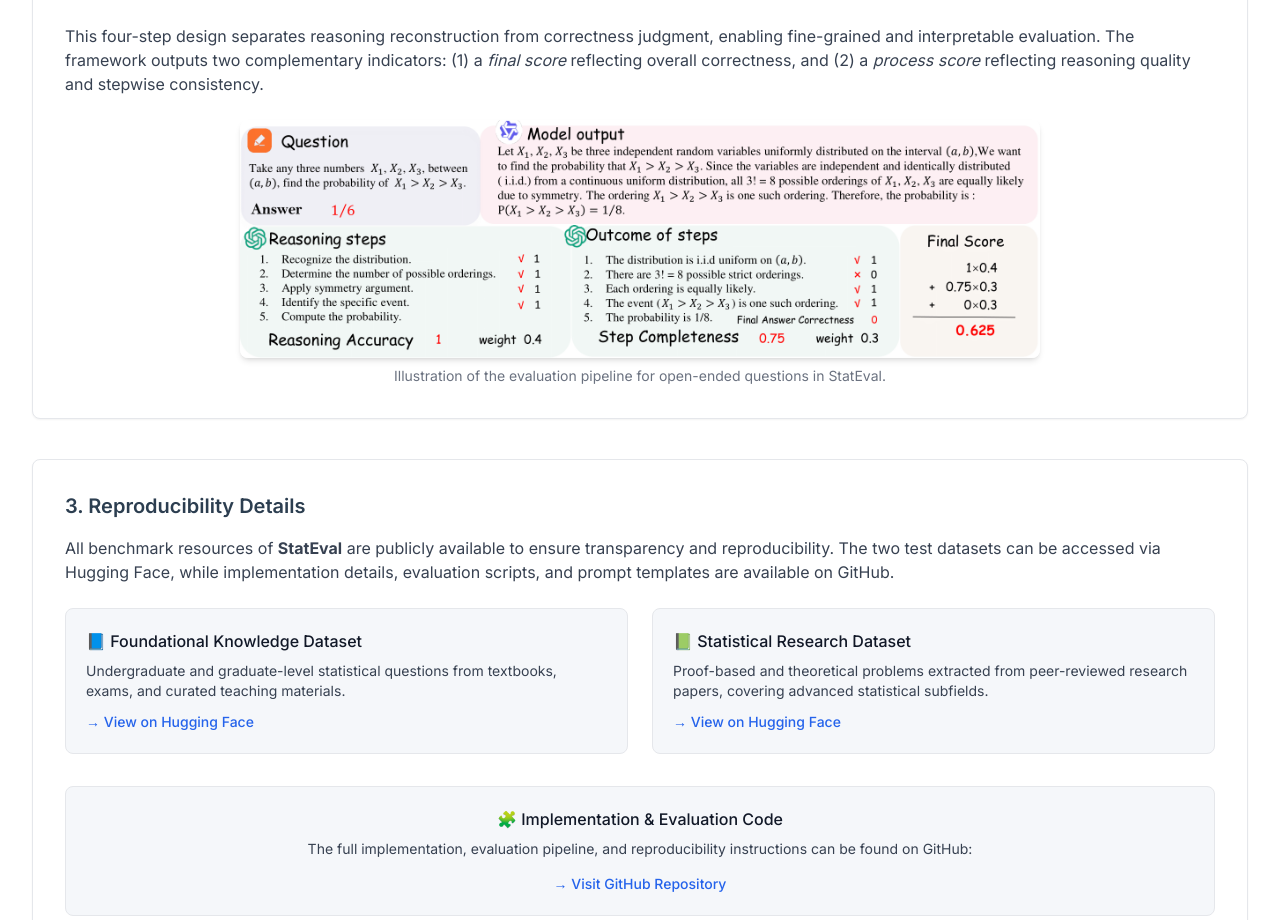
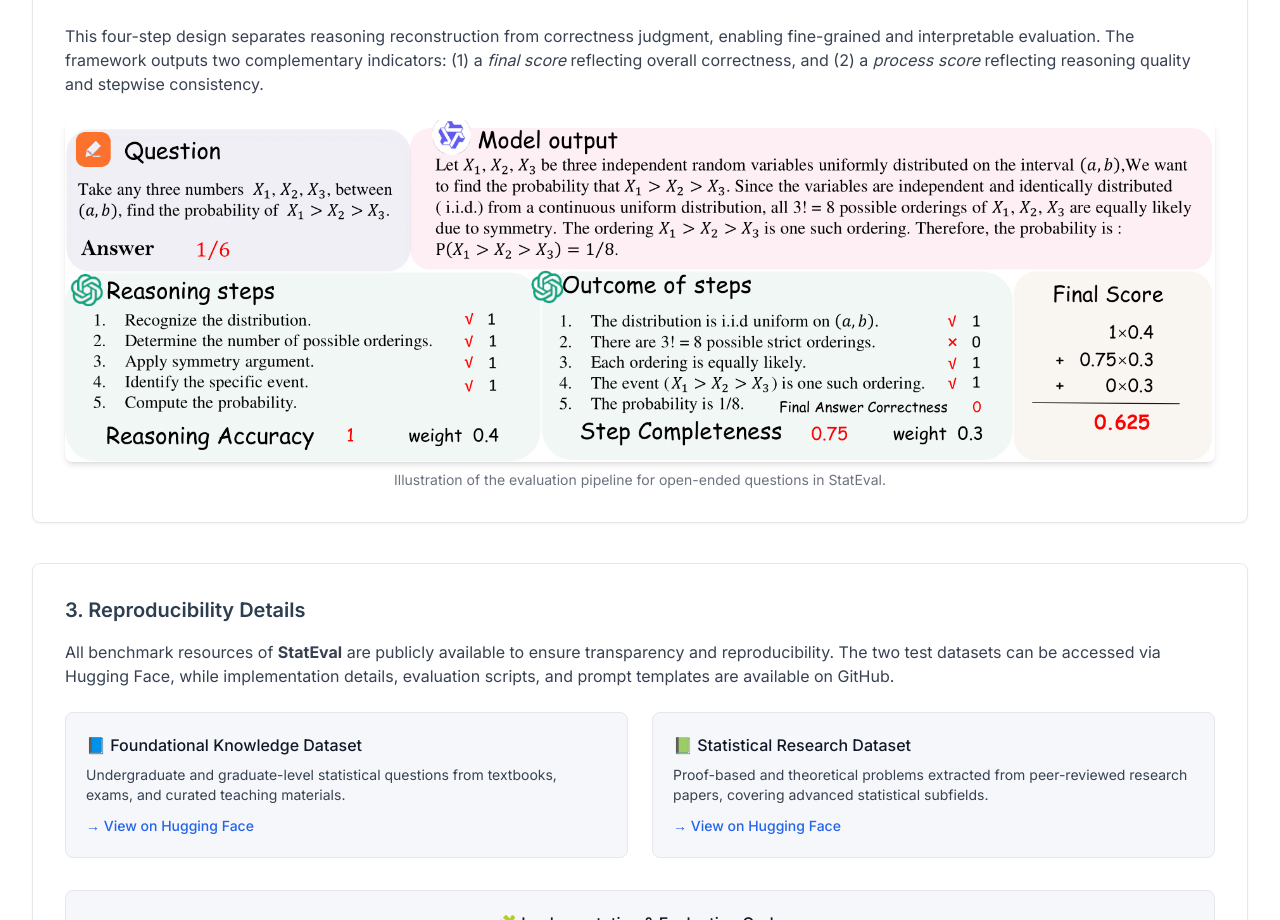
Before and after one commit to StatEval/StatEval..github.io, a plain HTML site: page index.html in a window 1280 px wide. Shown: the part 5920-6840 px from the top of the page. Drawn offline with nearby package versions, Linux system fonts and the light colour scheme.

Commit message:
Update index.html

```diff
--- a/index.html
+++ b/index.html
@@ -931,7 +931,7 @@ document.addEventListener('DOMContentLoaded', function() {
 
             <!-- Pipeline Figure -->
             <div class="text-center mt-6">
-              <img src="images/eval_pipeline.png" alt="StatEval evaluation pipeline" class="mx-auto rounded-lg shadow-md max-w-[800px]">
+              <img src="images/eval_pipeline.png" alt="StatEval evaluation pipeline" class="mx-auto rounded-lg shadow-md max-w-full">
               <p class="text-gray-500 text-sm mt-2">
                 Illustration of the evaluation pipeline for open-ended questions in StatEval.
               </p>
```
